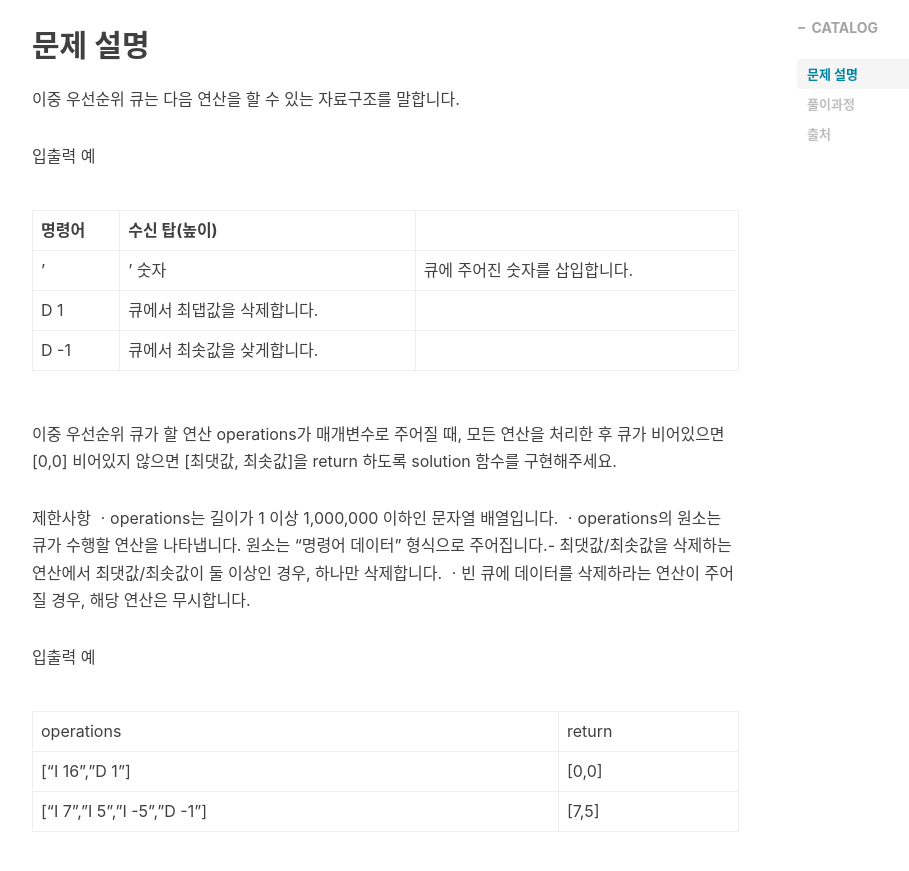
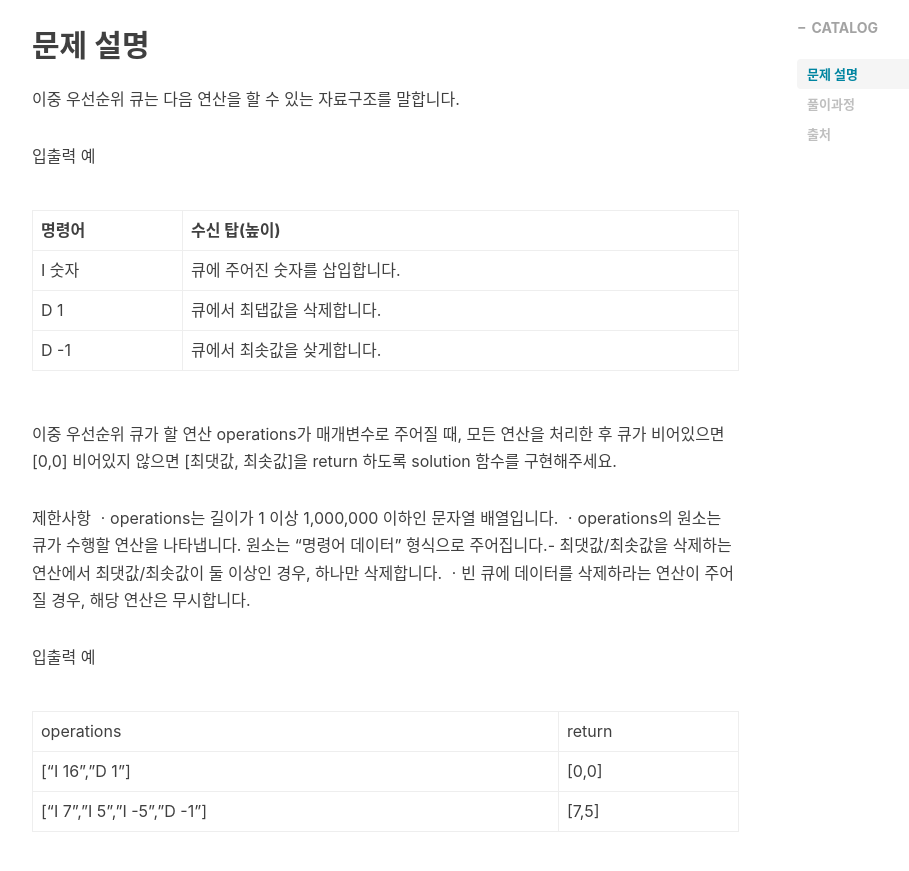
Before and after one commit to lss3070/Room19, a Jekyll site: the page built from _posts/2020-09-22-[Programus]- PriorityQueue.md, in a window 1280 px wide and 900 px high, scrolled down 450 px. Shown: the top 871 px of the window, without its empty margins (233-1142 px from the left). Built offline with Jekyll 4.4.1, drawn with Linux system fonts in a browser that asks for light colours; nearby versions of some CDN libraries; library files that are not in the unit come from our copies; comment, search, counter and statistics services are not loaded.

```diff
--- a/_posts/2020-09-22-[Programus]- PriorityQueue.md
+++ b/_posts/2020-09-22-[Programus]- PriorityQueue.md
@@ -18,7 +18,7 @@ tags:
 
 명령어                                          |   수신 탑(높이)
 --------                                        |   ------
-'|' 숫자	    |  큐에 주어진 숫자를 삽입합니다.
+I 숫자	    |  큐에 주어진 숫자를 삽입합니다.
 D 1 | 큐에서 최댑값을 삭제합니다.
 D -1 | 큐에서 최솟값을 샂게합니다.
 
```
